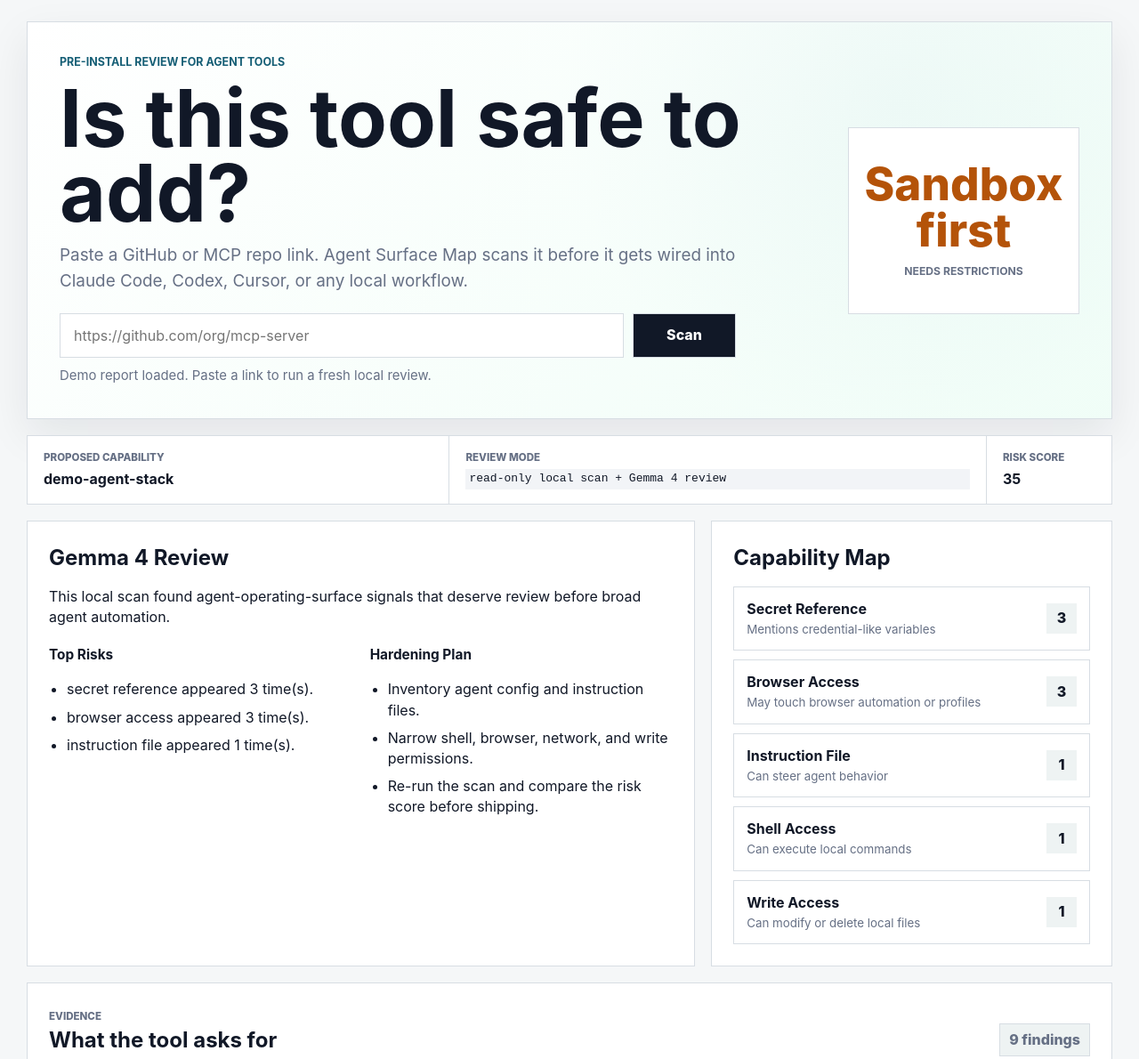
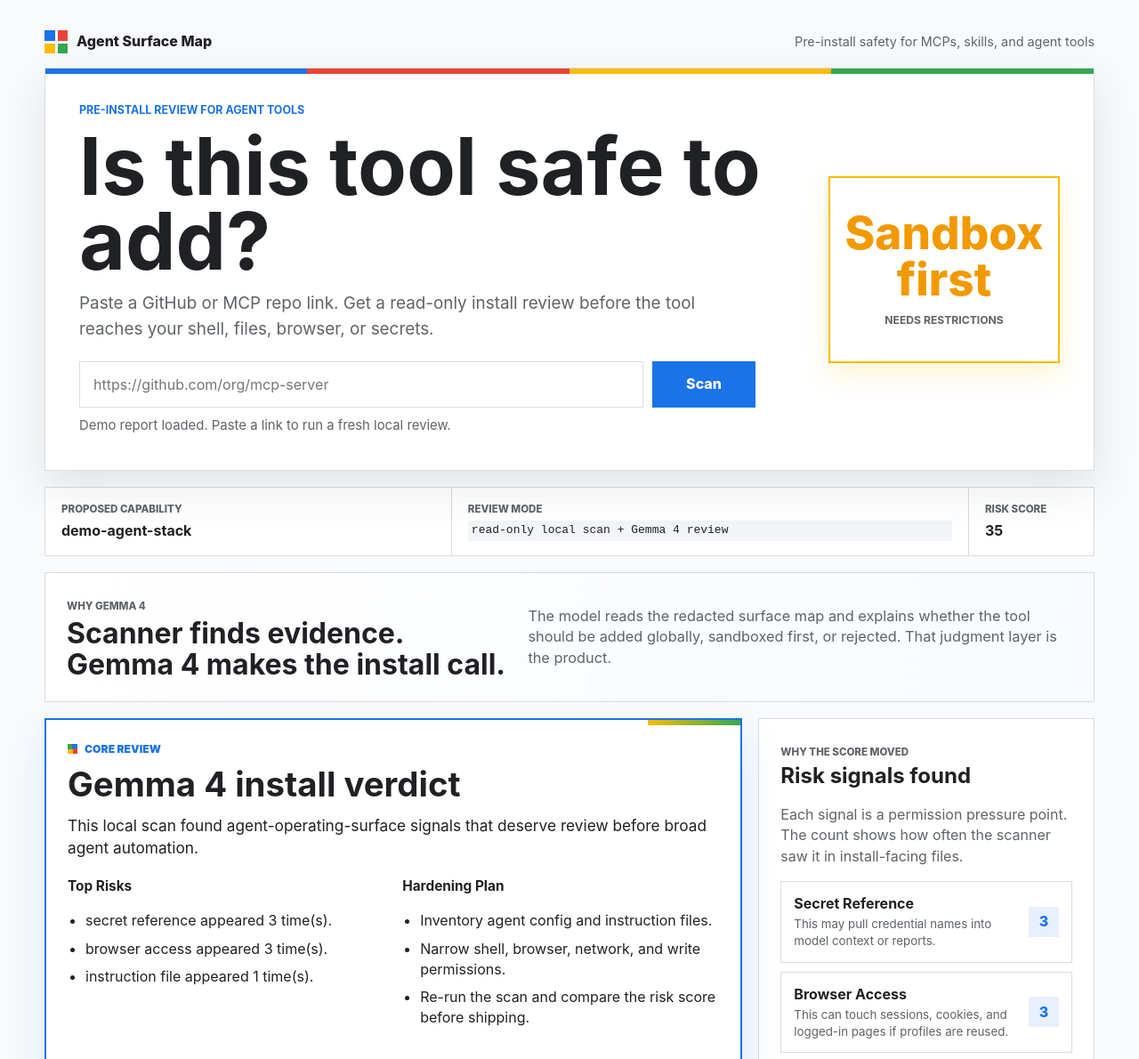
Before and after one commit to dodge1218/agent-surface-map, a plain HTML site: page public/index.html in a window 1280 px wide. Shown: the top 1190 px of the page at 89% size. Drawn offline with Linux system fonts and the light colour scheme.

Commit message:
polish gemma install review ui

```diff
--- a/public/app.js
+++ b/public/app.js
@@ -89,6 +89,18 @@ function render(report) {
   const capabilities = document.getElementById("capabilities");
   capabilities.innerHTML = "";
   const entries = Object.entries(report.category_counts || {}).sort((a, b) => b[1] - a[1]);
+  if (!entries.length) {
+    const empty = document.createElement("div");
+    empty.className = "capability";
+    empty.innerHTML = `
+      <div>
+        <strong>No agent-tool signals</strong>
+        <small>No shell, browser, write, secret, or instruction signals were found in scanned files.</small>
+      </div>
+      <span class="capability-count">0</span>
+    `;
+    capabilities.appendChild(empty);
+  }
   for (const [name, value] of entries) {
     const row = document.createElement("div");
     row.className = "capability";
@@ -114,7 +126,7 @@ function render(report) {
         <code>${item.path}:${item.line}</code>
       </div>
       <code>${escapeHtml(item.evidence)}</code>
-      <p>${item.recommendation}</p>
+      <p class="safe-note">${safeWorkflowNote(item.category)}<small>${item.recommendation}</small></p>
     `;
     findings.appendChild(card);
   }
@@ -122,13 +134,24 @@ function render(report) {
 
 function capabilityCopy(name) {
   return ({
-    shell_access: "Can execute local commands",
-    browser_access: "May touch browser automation or profiles",
-    network_access: "Can call external services",
-    write_access: "Can modify or delete local files",
-    secret_reference: "Mentions credential-like variables",
-    instruction_file: "Can steer agent behavior",
+    shell_access: "This can become terminal injection if prompts or repo text steer execution.",
+    browser_access: "This can touch sessions, cookies, and logged-in pages if profiles are reused.",
+    network_access: "This can move data out of the local workflow if not allowlisted.",
+    write_access: "This can alter project files, caches, generated output, or local state.",
+    secret_reference: "This may pull credential names into model context or reports.",
+    instruction_file: "This can change how coding agents interpret future work.",
   })[name] || "Agent surface signal";
+}
+
+function safeWorkflowNote(name) {
+  return ({
+    shell_access: "Typical risk: terminal injection. Run only in a sandbox or require approval per command.",
+    browser_access: "Typical risk: logged-in browser exposure. Use a clean profile with no personal sessions.",
+    network_access: "Typical risk: silent exfiltration. Use an outbound allowlist for the tool.",
+    write_access: "Typical risk: unwanted file changes. Start read-only and narrow writable paths.",
+    secret_reference: "Typical risk: credential leakage. Keep values out of prompts, reports, and logs.",
+    instruction_file: "Typical risk: prompt steering. Treat repo instructions as untrusted until reviewed.",
+  })[name] || "Review this signal before installing the tool globally.";
 }
 
 function escapeHtml(value) {
--- a/public/index.html
+++ b/public/index.html
@@ -8,11 +8,21 @@
   </head>
   <body>
     <main class="shell">
+      <nav class="topbar" aria-label="Product">
+        <div class="brand">
+          <span class="brand-mark">
+            <i></i><i></i><i></i><i></i>
+          </span>
+          <span>Agent Surface Map</span>
+        </div>
+        <span class="topbar-note">Pre-install safety for MCPs, skills, and agent tools</span>
+      </nav>
+
       <section class="hero">
         <div>
           <p class="eyebrow">Pre-install review for agent tools</p>
           <h1>Is this tool safe to add?</h1>
-          <p class="lede">Paste a GitHub or MCP repo link. Agent Surface Map scans it before it gets wired into Claude Code, Codex, Cursor, or any local workflow.</p>
+          <p class="lede">Paste a GitHub or MCP repo link. Get a read-only install review before the tool reaches your shell, files, browser, or secrets.</p>
           <form id="scan-form" class="scan-form">
             <input id="scan-url" name="url" type="url" placeholder="https://github.com/org/mcp-server" autocomplete="off" />
             <button type="submit">Scan</button>
@@ -40,9 +50,21 @@
         </div>
       </section>
 
+      <section class="model-strip" aria-label="Why Gemma 4 matters">
+        <div>
+          <span class="meta-label">Why Gemma 4</span>
+          <h2>Scanner finds evidence. Gemma 4 makes the install call.</h2>
+        </div>
+        <p>The model reads the redacted surface map and explains whether the tool should be added globally, sandboxed first, or rejected. That judgment layer is the product.</p>
+      </section>
+
       <section class="summary-grid">
         <article class="verdict-panel">
-          <h2>Gemma 4 Review</h2>
+          <div class="gemma-kicker">
+            <span class="gemma-dot"></span>
+            <span>Core review</span>
+          </div>
+          <h2>Gemma 4 install verdict</h2>
           <p id="summary">Loading report...</p>
           <div class="action-grid">
             <div>
@@ -57,7 +79,9 @@
         </article>
 
         <article class="capability-panel">
-          <h2>Capability Map</h2>
+          <span class="meta-label">Why the score moved</span>
+          <h2>Risk signals found</h2>
+          <p class="panel-copy">Each signal is a permission pressure point. The count shows how often the scanner saw it in install-facing files.</p>
           <div id="capabilities" class="capabilities"></div>
         </article>
       </section>
@@ -66,7 +90,7 @@
         <div class="section-heading">
           <div>
             <span class="meta-label">Evidence</span>
-            <h2>What the tool asks for</h2>
+            <h2>Safe workflow notes</h2>
           </div>
           <span id="finding-count" class="count-pill">0 findings</span>
         </div>
--- a/public/sample-report.json
+++ b/public/sample-report.json
@@ -1,5 +1,5 @@
 {
-  "generated_at": "2026-05-17T06:47:29Z",
+  "generated_at": "2026-05-17T07:32:04Z",
   "target": "/home/yin/security-research/openclaw-workspace/gemma-agent-surface-map/examples/demo-agent-stack",
   "scanned_files": 4,
   "risk_score": 35,
--- a/public/styles.css
+++ b/public/styles.css
@@ -1,17 +1,19 @@
 :root {
   color-scheme: light;
-  --bg: #f5f7f8;
-  --ink: #111827;
-  --muted: #667085;
+  --bg: #f8fafc;
+  --ink: #202124;
+  --muted: #5f6368;
   --panel: #ffffff;
-  --line: #d7dde3;
-  --soft: #eef3f3;
-  --accent: #0e7490;
-  --accent-dark: #155e75;
-  --warn: #b45309;
-  --danger: #b42318;
-  --ok: #15803d;
-  --shadow: 0 18px 45px rgba(17, 24, 39, 0.08);
+  --line: #dadce0;
+  --soft: #f1f3f4;
+  --blue: #1a73e8;
+  --red: #ea4335;
+  --yellow: #fbbc04;
+  --green: #34a853;
+  --warn: #f29900;
+  --danger: #d93025;
+  --ok: #188038;
+  --shadow: 0 18px 45px rgba(60, 64, 67, 0.12);
 }
 
 * {
@@ -27,29 +29,88 @@ body {
 }
 
 .shell {
-  width: min(1220px, calc(100% - 32px));
+  width: min(1180px, calc(100% - 32px));
   margin: 0 auto;
-  padding: 24px 0 44px;
+  padding: 18px 0 44px;
+}
+
+.topbar {
+  height: 58px;
+  display: flex;
+  justify-content: space-between;
+  align-items: center;
+  gap: 18px;
+}
+
+.brand {
+  display: flex;
+  align-items: center;
+  gap: 10px;
+  font-weight: 800;
+}
+
+.brand-mark {
+  width: 26px;
+  height: 26px;
+  display: grid;
+  grid-template-columns: 1fr 1fr;
+  gap: 3px;
+}
+
+.brand-mark i {
+  display: block;
+}
+
+.brand-mark i:nth-child(1) {
+  background: var(--blue);
+}
+
+.brand-mark i:nth-child(2) {
+  background: var(--red);
+}
+
+.brand-mark i:nth-child(3) {
+  background: var(--yellow);
+}
+
+.brand-mark i:nth-child(4) {
+  background: var(--green);
+}
+
+.topbar-note {
+  color: var(--muted);
+  font-size: 0.9rem;
 }
 
 .hero {
-  min-height: 310px;
+  min-height: 330px;
   display: grid;
   grid-template-columns: minmax(0, 1fr) 260px;
   gap: 24px;
   align-items: center;
-  padding: 36px;
+  padding: 38px;
   border: 1px solid var(--line);
-  background:
-    linear-gradient(135deg, rgba(255, 255, 255, 0.95), rgba(236, 253, 245, 0.78)),
-    radial-gradient(circle at 80% 20%, rgba(14, 116, 144, 0.22), transparent 36%),
-    #ffffff;
+  background: #fff;
   box-shadow: var(--shadow);
+  position: relative;
+  overflow: hidden;
+}
+
+.hero::before {
+  content: "";
+  position: absolute;
+  inset: 0 0 auto;
+  height: 6px;
+  background: linear-gradient(90deg, var(--blue) 0 25%, var(--red) 25% 50%, var(--yellow) 50% 75%, var(--green) 75% 100%);
+}
+
+.hero > * {
+  position: relative;
 }
 
 .eyebrow {
   margin: 0 0 12px;
-  color: var(--accent-dark);
+  color: var(--blue);
   font-weight: 700;
   text-transform: uppercase;
   font-size: 0.78rem;
@@ -96,7 +157,7 @@ h3 {
 
 .scan-form input,
 .scan-form button {
-  height: 50px;
+  height: 52px;
   border: 1px solid var(--line);
   font: inherit;
 }
@@ -106,10 +167,12 @@ h3 {
   padding: 0 15px;
   color: var(--ink);
   background: #fff;
+  box-shadow: inset 0 0 0 1px transparent;
 }
 
 .scan-form button {
-  background: var(--ink);
+  border-color: var(--blue);
+  background: var(--blue);
   color: #fff;
   font-weight: 800;
   cursor: pointer;
@@ -129,12 +192,13 @@ h3 {
 
 .decision-card {
   min-height: 210px;
-  border: 1px solid var(--line);
+  border: 2px solid var(--yellow);
   background: #fff;
   display: grid;
   place-content: center;
   text-align: center;
   padding: 20px;
+  box-shadow: 0 12px 28px rgba(251, 188, 4, 0.18);
 }
 
 .decision-card span {
@@ -156,8 +220,18 @@ h3 {
   color: var(--ok);
 }
 
+.decision-card.allow {
+  border-color: var(--green);
+  box-shadow: 0 12px 28px rgba(52, 168, 83, 0.16);
+}
+
 .decision-card.block span {
   color: var(--danger);
+}
+
+.decision-card.block {
+  border-color: var(--red);
+  box-shadow: 0 12px 28px rgba(234, 67, 53, 0.16);
 }
 
 .review-strip {
@@ -177,6 +251,29 @@ h3 {
   min-width: 0;
 }
 
+.model-strip {
+  display: grid;
+  grid-template-columns: minmax(280px, 0.9fr) minmax(0, 1.1fr);
+  gap: 18px;
+  align-items: center;
+  margin-top: 18px;
+  padding: 24px;
+  border: 1px solid var(--line);
+  background: linear-gradient(90deg, #fff 0%, #f8fbff 100%);
+}
+
+.model-strip h2 {
+  margin: 4px 0 0;
+  font-size: clamp(1.35rem, 2.5vw, 2rem);
+  line-height: 1.08;
+}
+
+.model-strip p {
+  margin: 0;
+  color: var(--muted);
+  font-size: 1.02rem;
+}
+
 .meta-label {
   color: var(--muted);
   text-transform: uppercase;
@@ -186,7 +283,7 @@ h3 {
 
 .summary-grid {
   display: grid;
-  grid-template-columns: minmax(0, 1.25fr) minmax(330px, 0.75fr);
+  grid-template-columns: minmax(0, 1.35fr) minmax(330px, 0.65fr);
   gap: 18px;
   margin-top: 18px;
 }
@@ -197,6 +294,54 @@ h3 {
   background: var(--panel);
   border: 1px solid var(--line);
   padding: 24px;
+}
+
+.verdict-panel {
+  border: 2px solid var(--blue);
+  box-shadow: 0 18px 42px rgba(26, 115, 232, 0.12);
+  position: relative;
+}
+
+.verdict-panel::after {
+  content: "";
+  position: absolute;
+  top: 0;
+  right: 0;
+  width: 104px;
+  height: 6px;
+  background: linear-gradient(90deg, var(--yellow), var(--green));
+}
+
+.gemma-kicker {
+  display: flex;
+  align-items: center;
+  gap: 8px;
+  color: var(--blue);
+  font-size: 0.76rem;
+  font-weight: 900;
+  text-transform: uppercase;
+  margin-bottom: 10px;
+}
+
+.gemma-dot {
+  width: 11px;
+  height: 11px;
+  background: conic-gradient(var(--blue) 0 25%, var(--red) 25% 50%, var(--yellow) 50% 75%, var(--green) 75% 100%);
+}
+
+.verdict-panel h2 {
+  font-size: clamp(1.7rem, 3vw, 2.55rem);
+  line-height: 1.05;
+}
+
+.verdict-panel > p {
+  font-size: 1.08rem;
+  color: var(--ink);
+}
+
+.panel-copy {
+  color: var(--muted);
+  margin-bottom: 16px;
 }
 
 .panel {
@@ -249,7 +394,8 @@ li {
   height: 34px;
   display: grid;
   place-items: center;
-  background: var(--soft);
+  background: #e8f0fe;
+  color: var(--blue);
   font-weight: 800;
 }
 
@@ -282,10 +428,11 @@ li {
 .finding {
   border: 1px solid var(--line);
   display: grid;
-  grid-template-columns: 170px minmax(0, 1fr) minmax(220px, 0.7fr);
+  grid-template-columns: 170px minmax(0, 0.9fr) minmax(260px, 1fr);
   gap: 14px;
   align-items: start;
   padding: 14px;
+  background: #fff;
 }
 
 .finding-header {
@@ -320,9 +467,24 @@ code {
   padding: 2px 4px;
 }
 
+.safe-note {
+  margin: 0;
+  color: var(--ink);
+  font-weight: 650;
+}
+
+.safe-note small {
+  display: block;
+  margin-top: 5px;
+  color: var(--muted);
+  font-weight: 500;
+}
+
 @media (max-width: 880px) {
   .hero,
+  .topbar,
   .review-strip,
+  .model-strip,
   .summary-grid,
   .action-grid,
   .finding,
@@ -337,4 +499,10 @@ code {
   .decision-card {
     min-height: 150px;
   }
+
+  .topbar {
+    height: auto;
+    align-items: flex-start;
+    padding: 8px 0 16px;
+  }
 }
```
Also changed, not shown: docs/dev-submission-draft.md (+10 -7 lines).
